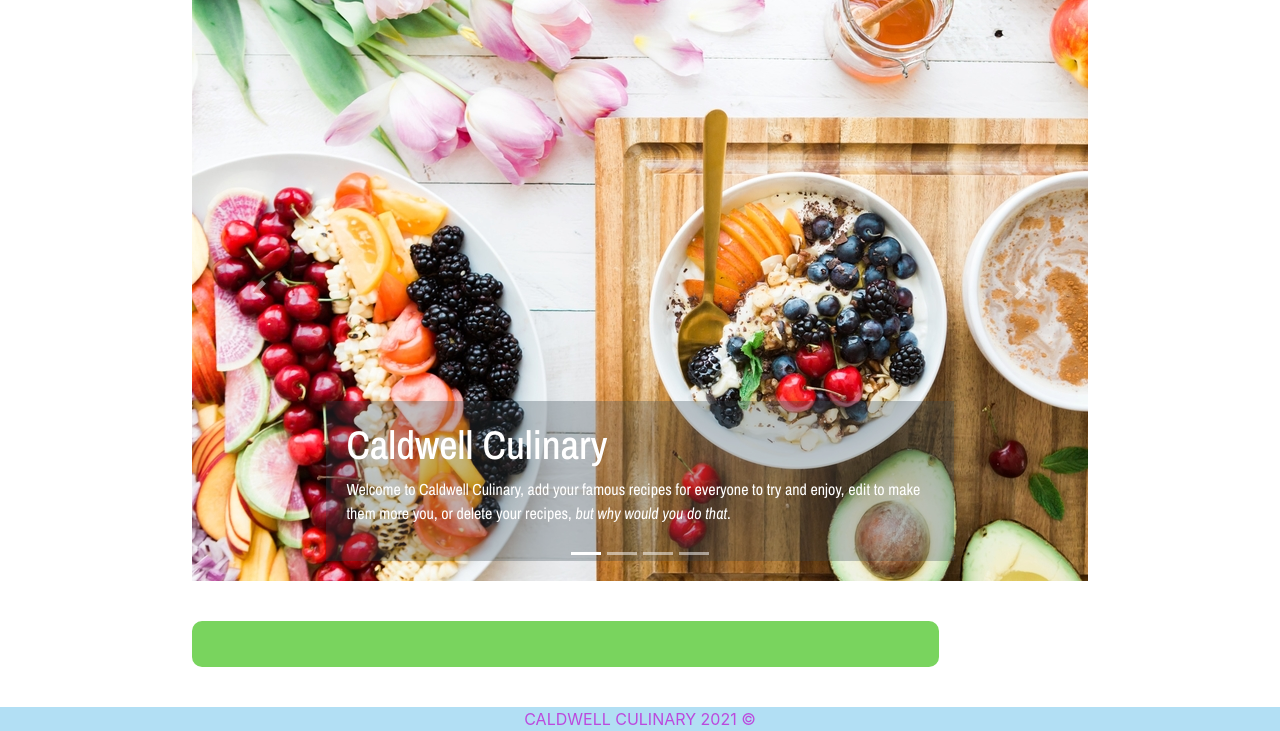
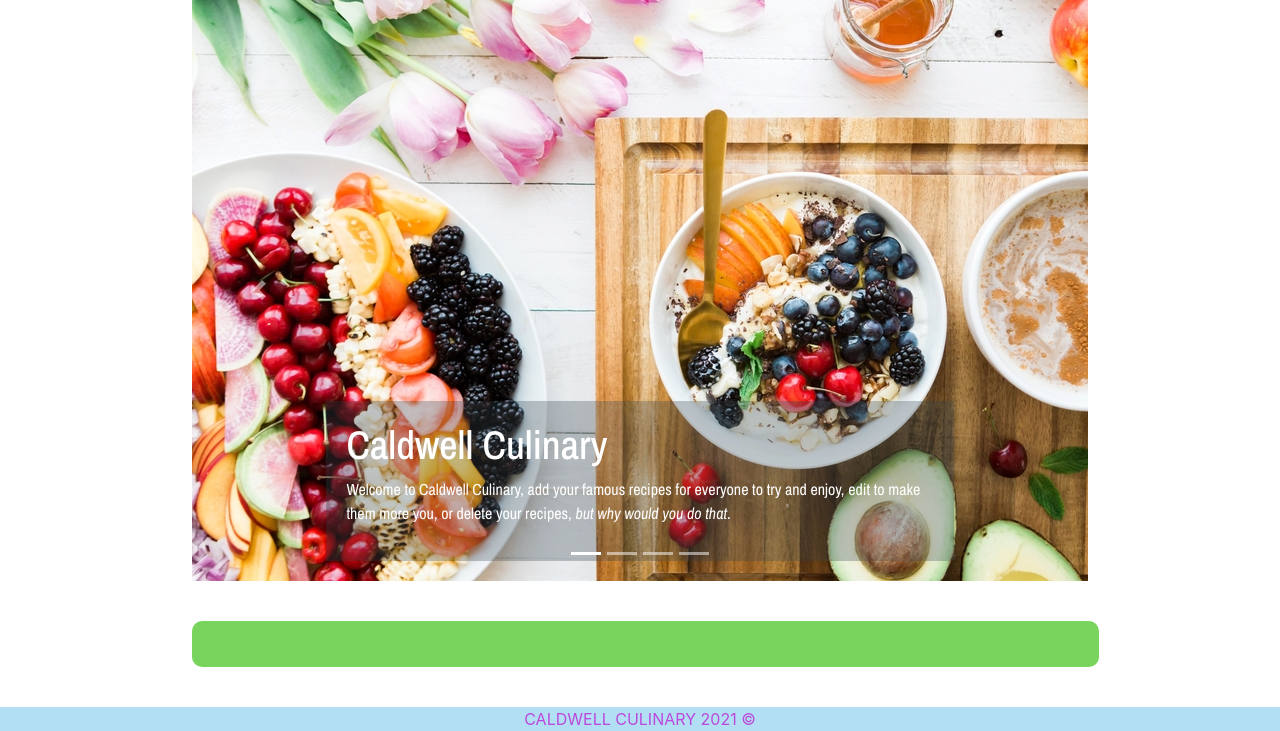
Before and after one commit to Stephen-Caldwell/Final-Year-Project, a Flask app: page / in a window 1280 px wide. Shown: the part 107-838 px from the top of the page. Run offline with Flask 2, Linux system fonts and the light colour scheme; data that the repository does not hold is empty; some libraries are stand-ins or nearby versions.

Commit message:
Style update

```diff
--- a/static/css/styles.css
+++ b/static/css/styles.css
@@ -52,7 +52,7 @@ footer{
 }
 
 #recipes_products, #added_recipe, #edit_recipe{
-    width: 70%;
+    width: 85%;
     margin-left: 15%;
     margin-top: 40px;
     margin-bottom: 40px;
```
